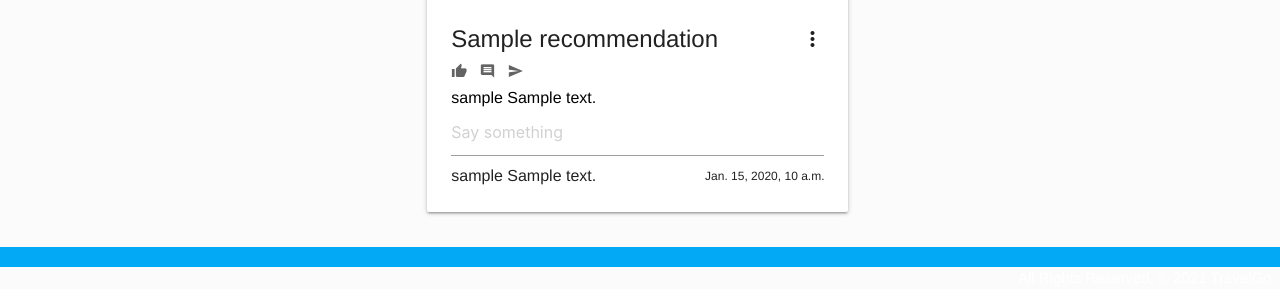
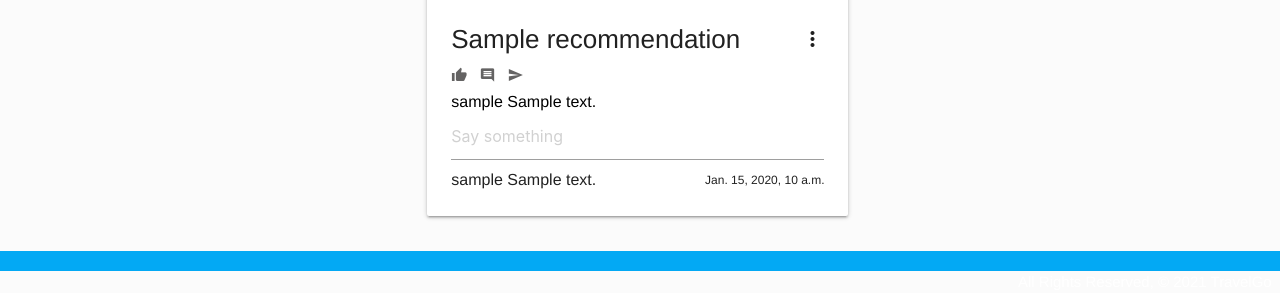
Before and after one commit to alexalferez/TravelGo, a Django app: page /recommendations/1 in a window 1280 px wide. Shown: the part 786-1079 px from the top of the page. Before the commit the page ends 1053 px from the top, so only its background shows below. Run offline with Django 3.2, Linux system fonts and the light colour scheme; tables that the repository leaves empty hold one stand-in row (values such as "Sample post"); some libraries are stand-ins or nearby versions.

Commit message:
more styles added

```diff
--- a/main_app/static/css/style.css
+++ b/main_app/static/css/style.css
@@ -15,7 +15,7 @@ body{
 }
 
 .card-title{
-  font-weight: 500 !important;
+  font-weight: 300 !important;
 }
 
 .card-content{
@@ -132,6 +132,7 @@ span.comment-date{
 
 .rec-name{
   cursor: pointer;
+  font-size: 26px;
 }
 
 .activator{
--- a/main_app/templates/recommendations/detail.html
+++ b/main_app/templates/recommendations/detail.html
@@ -13,7 +13,7 @@
           <section class="map hide-map">
             <img class="map-img" src="{{ recommendation.get_map_url }}">
           </section>
-          <span class="card-title grey-text text-darken-4 rec-name">{{ recommendation.name }} <span class="activator"><i class="material-icons right">more_vert</i></span></span>
+          <p class="card-title grey-text text-darken-4"><span class='rec-name'>{{ recommendation.name }}</span> <span class="activator"><i class="material-icons right">more_vert</i></span></p>
           <span class='icon-row'><i class="material-icons">thumb_up</i> <i class="material-icons">comment</i> <i class="material-icons">send</i></span>
           <p><a href="#"><strong>{{ recommendation.user }}</strong> {{ recommendation.description }}</a></p>
           <form action="{% url 'add_comment' recommendation.id %}" method="post">
```
